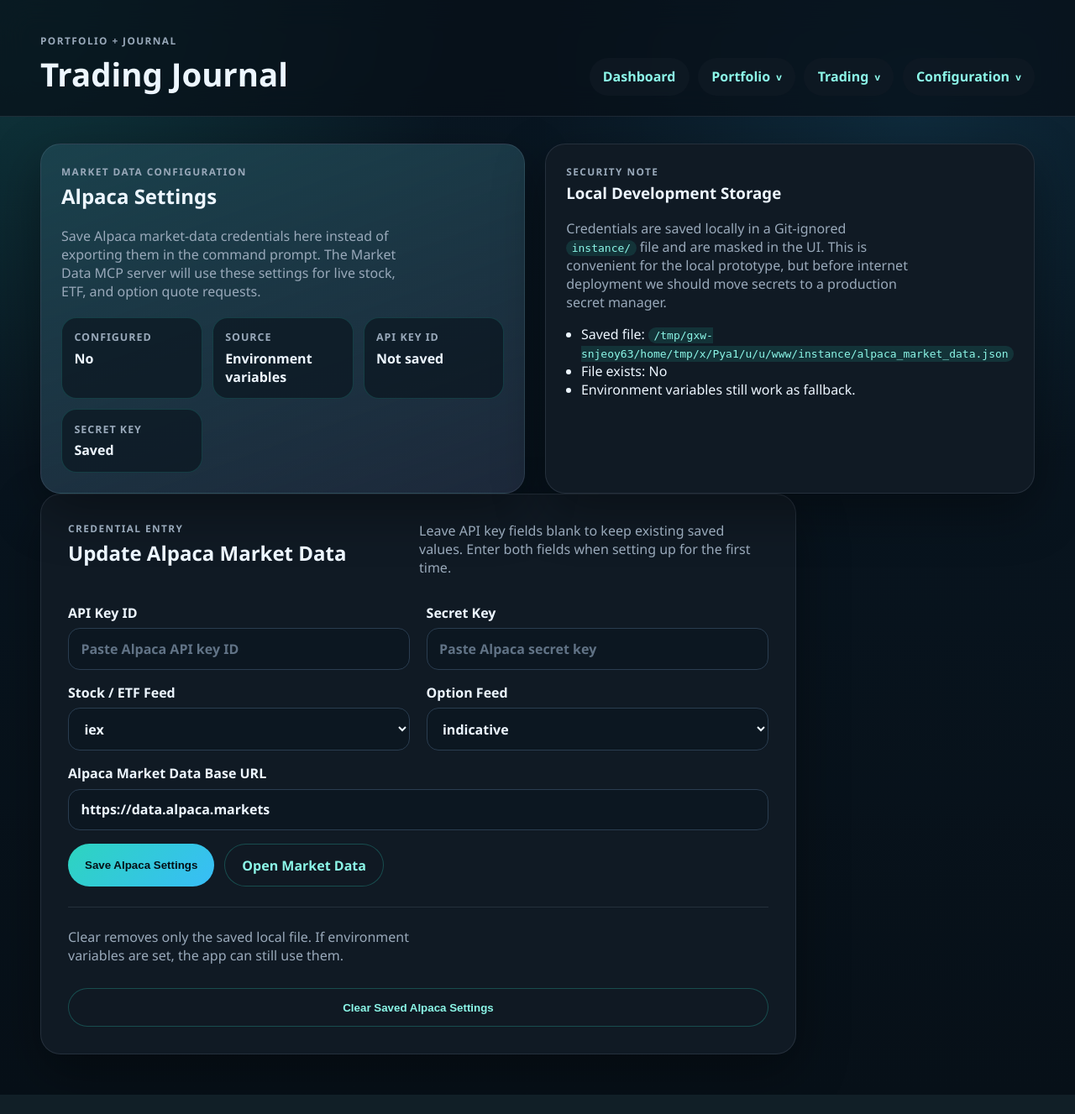
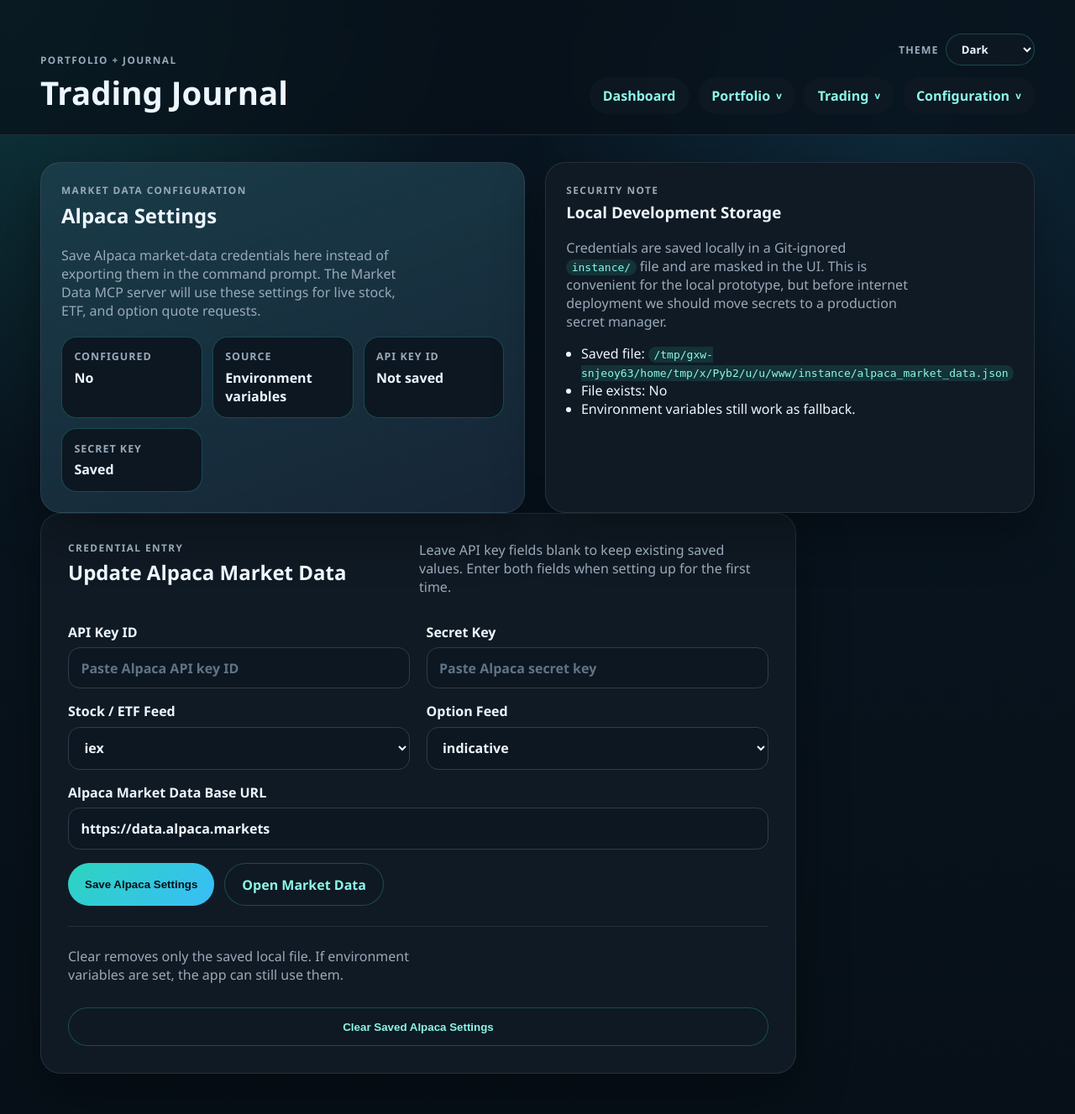
Before and after one commit to thejavascriptways/IFSC-78603-Graduate-Project-trading_journal-mcp, a FastAPI app: page /settings/market-data/alpaca in a window 1280 px wide. Shown: the whole page at 84% size. Before the commit the page ends 1304 px from the top, so only its background shows below. Run offline with FastAPI, Linux system fonts and the light colour scheme; data comes from the database, SQL or seed files in the repository; parts of the project's set-up code (start-up, migrations or seed data) failed here and were passed over.

Commit message:
Add dark light theme switcher

```diff
--- a/app/config.py
+++ b/app/config.py
@@ -19,7 +19,7 @@
     templates_dir: Path = BASE_DIR / "app" / "templates"
     static_dir: Path = BASE_DIR / "app" / "static"
     local_settings_dir: Path = Path(os.getenv("TRADING_JOURNAL_LOCAL_SETTINGS_DIR", BASE_DIR / "instance"))
-    static_asset_version: str = os.getenv("TRADING_JOURNAL_STATIC_ASSET_VERSION", "dark-v1")
+    static_asset_version: str = os.getenv("TRADING_JOURNAL_STATIC_ASSET_VERSION", "theme-toggle-v1")
     market_data_provider: str = os.getenv("TRADING_JOURNAL_MARKET_DATA_PROVIDER", "alpaca")
     alpaca_market_data_base_url: str = os.getenv("ALPACA_MARKET_DATA_BASE_URL", "https://data.alpaca.markets")
     alpaca_api_key_id: str | None = os.getenv("ALPACA_API_KEY_ID")
--- a/app/static/styles.css
+++ b/app/static/styles.css
@@ -1,20 +1,75 @@
 :root {
+  color-scheme: dark;
   --bg: #071018;
+  --bg-start: #091723;
+  --bg-radial-primary: rgba(45, 212, 191, 0.18);
+  --bg-radial-secondary: rgba(56, 189, 248, 0.12);
   --panel: #101a24;
   --panel-strong: #162536;
   --panel-raised: #1d3042;
+  --panel-transparent: rgba(16, 26, 36, 0.76);
+  --header-bg: rgba(7, 16, 24, 0.72);
   --ink: #edf6ff;
   --muted: #99a9ba;
   --line: #2a3d50;
+  --subtle-line: rgba(148, 163, 184, 0.16);
+  --table-line: rgba(148, 163, 184, 0.14);
   --accent: #2dd4bf;
   --accent-strong: #8cf7e8;
   --accent-soft: rgba(45, 212, 191, 0.13);
+  --accent-border: rgba(45, 212, 191, 0.28);
+  --accent-border-strong: rgba(45, 212, 191, 0.32);
   --warning: #fb7185;
   --warning-soft: rgba(251, 113, 133, 0.14);
+  --warning-border: rgba(251, 113, 133, 0.3);
   --success: #4ade80;
   --success-soft: rgba(74, 222, 128, 0.13);
+  --success-border: rgba(74, 222, 128, 0.26);
   --field: #0c1721;
+  --placeholder: #617386;
+  --button-ink: #041016;
+  --code-bg: var(--accent-soft);
+  --console-bg: #040b11;
+  --console-ink: #d5fff8;
+  --accent-gradient-end: #38bdf8;
   --shadow: 0 22px 60px rgba(0, 0, 0, 0.36);
+}
+
+[data-theme="light"] {
+  color-scheme: light;
+  --bg: #e8eef5;
+  --bg-start: #f8fbff;
+  --bg-radial-primary: rgba(14, 165, 233, 0.16);
+  --bg-radial-secondary: rgba(20, 184, 166, 0.14);
+  --panel: #ffffff;
+  --panel-strong: #f3f7fb;
+  --panel-raised: #e9f1f8;
+  --panel-transparent: rgba(255, 255, 255, 0.82);
+  --header-bg: rgba(248, 251, 255, 0.82);
+  --ink: #102033;
+  --muted: #607184;
+  --line: #c9d6e4;
+  --subtle-line: rgba(96, 113, 132, 0.22);
+  --table-line: rgba(96, 113, 132, 0.18);
+  --accent: #0f766e;
+  --accent-strong: #115e59;
+  --accent-soft: rgba(20, 184, 166, 0.14);
+  --accent-border: rgba(15, 118, 110, 0.24);
+  --accent-border-strong: rgba(15, 118, 110, 0.34);
+  --warning: #be123c;
+  --warning-soft: rgba(244, 63, 94, 0.12);
+  --warning-border: rgba(190, 18, 60, 0.22);
+  --success: #047857;
+  --success-soft: rgba(16, 185, 129, 0.14);
+  --success-border: rgba(4, 120, 87, 0.22);
+  --field: #f8fbff;
+  --placeholder: #7b8da0;
+  --button-ink: #ffffff;
+  --code-bg: rgba(15, 118, 110, 0.11);
+  --console-bg: #102033;
+  --console-ink: #e8fbff;
+  --accent-gradient-end: #0ea5e9;
+  --shadow: 0 18px 45px rgba(16, 32, 51, 0.14);
 }
 
 * {
@@ -25,9 +80,9 @@
   margin: 0;
   font-family: "Avenir Next", "Segoe UI", sans-serif;
   background:
-    radial-gradient(circle at top left, rgba(45, 212, 191, 0.18), transparent 30%),
-    radial-gradient(circle at 85% 10%, rgba(56, 189, 248, 0.12), transparent 28%),
-    linear-gradient(180deg, #091723 0%, var(--bg) 100%);
+    radial-gradient(circle at top left, var(--bg-radial-primary), transparent 30%),
+    radial-gradient(circle at 85% 10%, var(--bg-radial-secondary), transparent 28%),
+    linear-gradient(180deg, var(--bg-start) 0%, var(--bg) 100%);
   color: var(--ink);
   min-height: 100vh;
 }
@@ -44,9 +99,40 @@
   justify-content: space-between;
   align-items: end;
   padding: 2.5rem 3rem 1.5rem;
-  border-bottom: 1px solid rgba(148, 163, 184, 0.16);
-  background: rgba(7, 16, 24, 0.72);
+  border-bottom: 1px solid var(--subtle-line);
+  background: var(--header-bg);
   backdrop-filter: blur(18px);
+}
+
+.header-controls {
+  display: grid;
+  justify-items: end;
+  gap: 0.85rem;
+}
+
+.theme-switcher {
+  display: inline-flex;
+  align-items: center;
+  gap: 0.55rem;
+  justify-self: end;
+  color: var(--muted);
+  font-size: 0.78rem;
+  font-weight: 800;
+  letter-spacing: 0.08em;
+  text-transform: uppercase;
+}
+
+.theme-switcher select {
+  min-height: 38px;
+  border: 1px solid var(--accent-border);
+  border-radius: 999px;
+  padding: 0.45rem 2.2rem 0.45rem 0.85rem;
+  color: var(--ink);
+  background: var(--panel-transparent);
+  font: inherit;
+  font-size: 0.82rem;
+  letter-spacing: normal;
+  text-transform: none;
 }
 
 .main-nav {
@@ -170,7 +256,7 @@
 
 .accent {
   background:
-    linear-gradient(160deg, rgba(45, 212, 191, 0.16), rgba(30, 41, 59, 0.84)),
+    linear-gradient(160deg, var(--accent-soft), var(--panel-strong)),
     var(--panel-strong);
 }
 
@@ -226,10 +312,10 @@
 }
 
 .metric-tile {
-  border: 1px solid rgba(45, 212, 191, 0.18);
+  border: 1px solid var(--accent-border);
   border-radius: 18px;
   padding: 0.9rem;
-  background: rgba(12, 23, 33, 0.72);
+  background: var(--field);
 }
 
 .metric-tile span {
@@ -337,15 +423,15 @@
 
 .primary-button,
 .primary-link {
-  background: linear-gradient(135deg, var(--accent), #38bdf8);
-  color: #041016;
+  background: linear-gradient(135deg, var(--accent), var(--accent-gradient-end));
+  color: var(--button-ink);
 }
 
 .secondary-button,
 .secondary-link {
-  background: rgba(16, 26, 36, 0.56);
+  background: var(--panel-transparent);
   color: var(--accent-strong);
-  border: 1px solid rgba(45, 212, 191, 0.28);
+  border: 1px solid var(--accent-border);
 }
 
 .helper-copy {
--- /dev/null
+++ b/app/static/theme.js
@@ -0,0 +1,33 @@
+(function () {
+  const themeSelect = document.querySelector("#theme-select");
+  const storageKey = "trading-journal-theme";
+
+  const normalizeTheme = (theme) => (theme === "light" ? "light" : "dark");
+
+  const applyTheme = (theme) => {
+    const normalizedTheme = normalizeTheme(theme);
+    document.documentElement.dataset.theme = normalizedTheme;
+    if (themeSelect) {
+      themeSelect.value = normalizedTheme;
+    }
+  };
+
+  let savedTheme = "dark";
+  try {
+    savedTheme = localStorage.getItem(storageKey) || "dark";
+  } catch (error) {
+    savedTheme = "dark";
+  }
+
+  applyTheme(savedTheme);
+
+  themeSelect?.addEventListener("change", (event) => {
+    const nextTheme = normalizeTheme(event.target.value);
+    applyTheme(nextTheme);
+    try {
+      localStorage.setItem(storageKey, nextTheme);
+    } catch (error) {
+      // Ignore storage errors; the selector still updates the current page.
+    }
+  });
+})();
--- a/app/templates/base.html
+++ b/app/templates/base.html
@@ -4,8 +4,19 @@
     <meta charset="UTF-8" />
     <meta name="viewport" content="width=device-width, initial-scale=1.0" />
     <title>{{ title or "Trading Journal" }}</title>
-    <link rel="stylesheet" href="{{ url_for('static', path='/styles.css') }}?v={{ static_asset_version | default('dark-v1') }}" />
-    <script defer src="{{ url_for('static', path='/navigation.js') }}?v={{ static_asset_version | default('dark-v1') }}"></script>
+    <script>
+      (function () {
+        try {
+          var savedTheme = localStorage.getItem("trading-journal-theme");
+          document.documentElement.dataset.theme = savedTheme === "light" ? "light" : "dark";
+        } catch (error) {
+          document.documentElement.dataset.theme = "dark";
+        }
+      })();
+    </script>
+    <link rel="stylesheet" href="{{ url_for('static', path='/styles.css') }}?v={{ static_asset_version | default('theme-toggle-v1') }}" />
+    <script defer src="{{ url_for('static', path='/navigation.js') }}?v={{ static_asset_version | default('theme-toggle-v1') }}"></script>
+    <script defer src="{{ url_for('static', path='/theme.js') }}?v={{ static_asset_version | default('theme-toggle-v1') }}"></script>
   </head>
   <body>
     <header class="site-header">
@@ -13,6 +24,14 @@
         <p class="eyebrow">Portfolio + Journal</p>
         <h1>Trading Journal</h1>
       </div>
+      <div class="header-controls">
+        <label class="theme-switcher" for="theme-select">
+          <span>Theme</span>
+          <select id="theme-select" name="theme">
+            <option value="dark">Dark</option>
+            <option value="light">Light</option>
+          </select>
+        </label>
         <nav class="main-nav" aria-label="Primary navigation">
           <a class="nav-link" href="/">Dashboard</a>
           <div class="nav-menu">
@@ -40,6 +59,7 @@
             </div>
           </div>
         </nav>
+      </div>
     </header>
     <main class="page-shell">
       {% block content %}{% endblock %}
```
Also changed, not shown: other parts of app/static/styles.css (+29 -15 lines), docs/application_requirements.md (+1 -1 lines), docs/architecture_plan.md (+1 -1 lines), docs/implementation_plan.md (+2 -2 lines), tests/test_mcp_flow.py (+3 -0 lines). Lines whose indentation alone changed are shown as unchanged.
